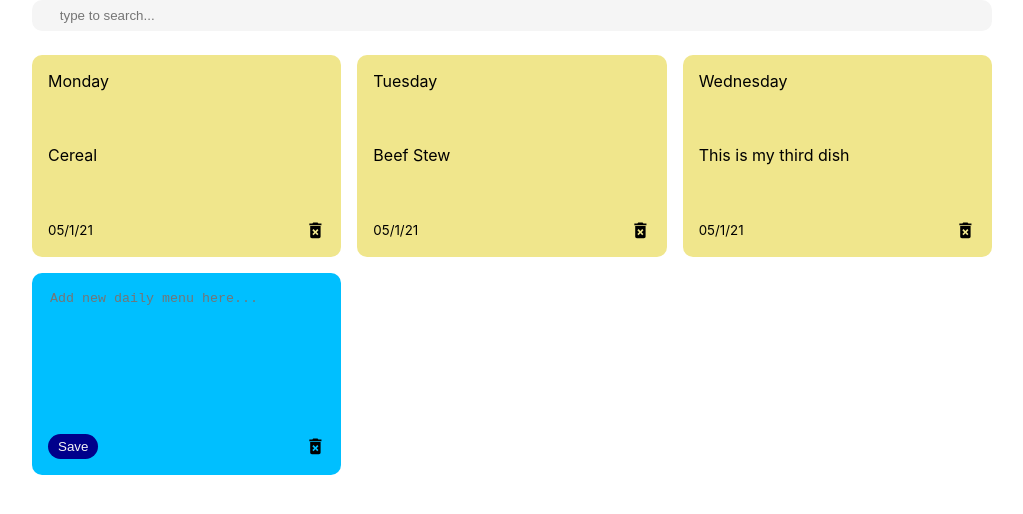
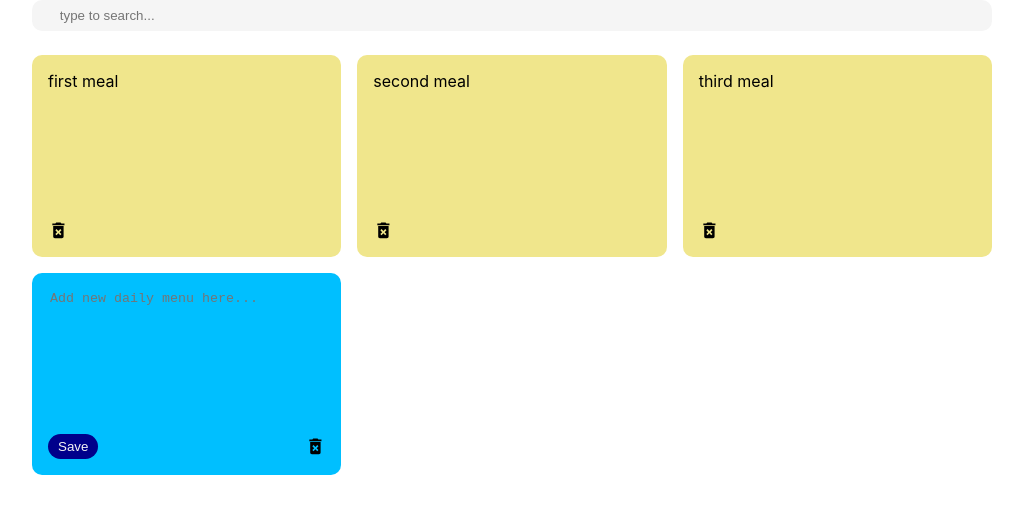
Before and after one commit to davidletaw/menu-planner, a React (Create React App) app: page / in a window 1280 px wide. Shown: the top 514 px of the page, without its empty margins (128-1151 px from the left). Built offline with nearby package versions, Linux system fonts and the light colour scheme; some icons are missing.

Commit message:
adjusts variable names for ease of reasoning

```diff
--- a/src/App.js
+++ b/src/App.js
@@ -3,38 +3,29 @@ import { useState } from "react";
 import { nanoid } from "nanoid";
 import Search from "./Components/Search";
 
-
 const App = () => {
     const [dailyMenu, setMenu] = useState([
         {
             id: nanoid(),
-            day: "Monday",
-            meal: "Cereal",
-            date: "05/1/21",
+            meal: "first meal",
         },
         {
             id: nanoid(),
-            day: "Tuesday",
-            meal: "Beef Stew",
-            date: "05/1/21",
+            meal: "second meal",
         },
         {
             id: nanoid(),
-            day: "Wednesday",
-            meal: "This is my third dish",
-            date: "05/1/21",
+            meal: "third meal",
         }
     ]);
 
     const [searchText, setSearchText] = useState('');
 
+
     const addDailyMenu = (text) => {
-        const date = new Date();
         const newDailyMenu = {
             id: nanoid(),
-            day: text,
-            text: text,
-            date: date.toLocaleDateString()
+            meal: text,
         };
         const newMenu = [...dailyMenu, newDailyMenu];
         setMenu(newMenu);
@@ -48,12 +39,14 @@ const App = () => {
   return (
       <div className="container">
           <Search handleSearchNote={setSearchText} />
-        <DailyMenusList
-            dailyMenu={dailyMenu}
+
+          <DailyMenusList
+            dailyMenu={dailyMenu.filter((dailyMenu) =>
+                dailyMenu.meal.toLowerCase().includes(searchText)
+            )}
             handleAddDailyMenu={addDailyMenu}
             handleDeleteDailyMenu={deleteDailyMenu}
-        />
-
+            />
       </div>
   );
 };
--- a/src/Components/AddDailyMenu.js
+++ b/src/Components/AddDailyMenu.js
@@ -2,16 +2,16 @@ import { MdDeleteForever } from "react-icons/md";
 import { useState } from "react";
 
     const AddDailyMenu = ({ handleAddDailyMenu }) => {
-    const [menuItem, setMenuItem] = useState('')
+        const [meal, setMeal] = useState('')
 
         const handleChange = (event) => {
-        setMenuItem(event.target.value);
+            setMeal(event.target.value);
         };
 
         const handleSaveClick = () => {
-        if (menuItem.trim().length > 0) {
-            handleAddDailyMenu(menuItem);
-            setMenuItem('');
+            if (meal.trim().length > 0) {
+                handleAddDailyMenu(meal);
+                setMeal('');
             }
         };
 
@@ -21,7 +21,7 @@ const AddDailyMenu = ({ handleAddDailyMenu }) => {
                 rows='8'
                 cols='10'
                 placeholder='Add new daily menu here...'
-                value={menuItem}
+                value={meal}
                 onChange={handleChange}
             />
             <div className='daily-menu-footer'>
--- a/src/Components/DailyMenu.js
+++ b/src/Components/DailyMenu.js
@@ -1,25 +1,17 @@
 import { MdDeleteForever } from "react-icons/md";
 
 
-const DailyMenu = ({ id, day, meal, date, handleDeleteDailyMenu }) => {
+const DailyMenu = ({ id, meal, handleDeleteDailyMenu }) => {
     return (
         <div className='daily-menu'>
-
-            <div className="daily-menu-header">
-                <medium>{day}</medium>
-            </div>
-
             <span>{meal}</span>
-
             <div className="daily-menu-footer">
-                <small>{date}</small>
                 <MdDeleteForever
                     onClick={() => handleDeleteDailyMenu(id)}
                     className='delete-icon'
                     size='1.3em'
                 />
             </div>
-
         </div>
     );
 };
--- a/src/Components/DailyMenusList.js
+++ b/src/Components/DailyMenusList.js
@@ -7,12 +7,9 @@ const DailyMenusList = ({ dailyMenu, handleAddDailyMenu, handleDeleteDailyMenu }
             {dailyMenu.map((dailyMenu) => (
                 <DailyMenu
                     id={dailyMenu.id}
-                    day={dailyMenu.day}
                     meal={dailyMenu.meal}
-                    date={dailyMenu.date}
-                    handleDeleteDailyMenu={handleDeleteDailyMenu}
-                />
-            ))}
+                    handleDeleteDailyMenu={handleDeleteDailyMenu} />
+                ))}
             <AddDailyMenu handleAddDailyMenu={handleAddDailyMenu} />
         </div>
     );
```
Lines whose indentation alone changed are shown as unchanged.
